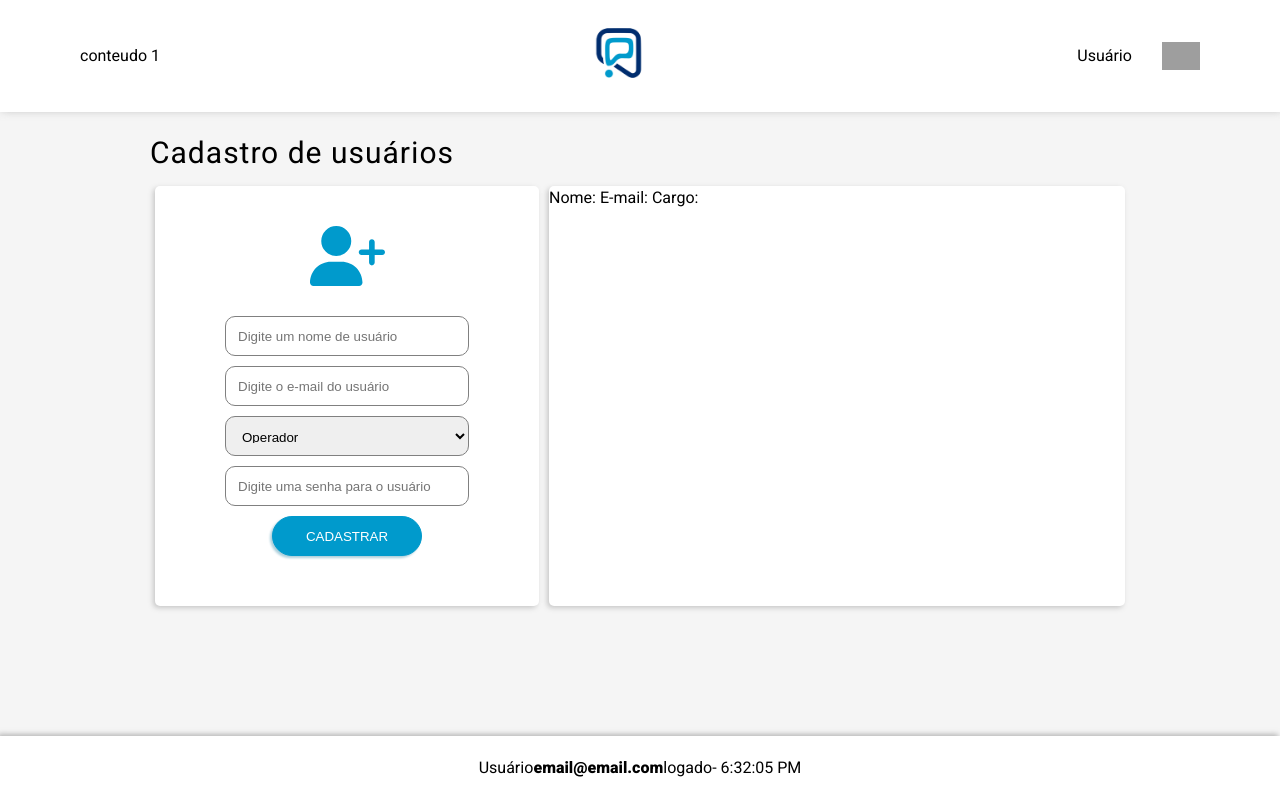
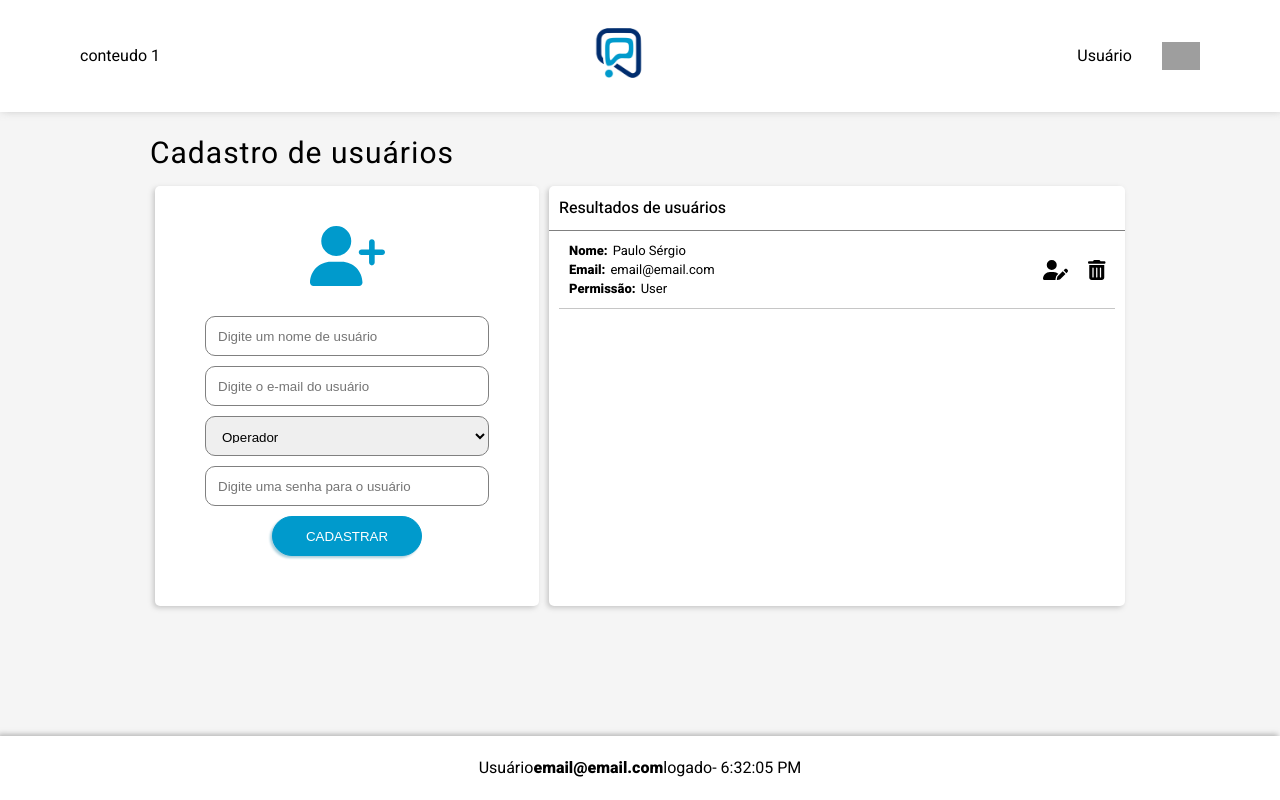
Before and after one commit to Paulo-DevTallos/desafio-tallos-frontend, a Vue app: page /contacts in a window 1280 px wide. Built offline with nearby package versions, Linux system fonts and the light colour scheme; grey boxes are pictures that could not be loaded.

Commit message:
ajustando estrutura de lista de usuario

```diff
--- a/src/assets/contacts.css
+++ b/src/assets/contacts.css
@@ -11,7 +11,7 @@
 }
 
 .container-form form {
-    padding: 40px 70px;
+    padding: 40px 50px;
     text-align: center;
 }
 
@@ -48,3 +48,56 @@
     width: 60%;
     margin: 0 5px;
 }
+
+.user-list .user-avaliable {
+    padding: 10px;
+    border-bottom: 1px solid gray;
+}
+
+.user-list .user-avaliable h4 {
+    font-weight: 500;
+}
+
+.users {
+    padding: 0 10px;
+    font-size: 13px;
+    position: relative;
+}
+
+.users li {
+    display: flex;
+    border-bottom: 1px solid #c6c6c6;
+    padding: 10px;
+}
+
+.users .title-id {
+    padding-right: 5px;
+    font-weight: bold;
+}
+
+.users .command-user {
+    height: 100%;
+    display: flex;
+    justify-content: center;
+    align-items: center;
+    position: absolute;
+    top: 0;
+    right: 10px;
+}
+
+.users .command-user svg {
+    font-size: 20px;
+    margin: 10px;
+    cursor: pointer;
+    transition: .2s ease-in;
+}
+
+.users .command-user svg:first-child:hover {
+    color: #00125b;
+    transform: scale(1.1);
+}
+
+.users .command-user svg:last-child:hover {
+    color: red;
+    transform: scale(1.1);
+}
--- a/src/pages/user-pages/Contacts.vue
+++ b/src/pages/user-pages/Contacts.vue
@@ -21,11 +21,28 @@
           </form>
         </div>
         <div class="user-list">
+          <div>
+            <header class="user-avaliable">
+              <h4>Resultados de usuários</h4>
+            </header>
+          </div>
           <ul class="users">
             <li>
-              Nome:
-              E-mail:
-              Cargo:
+              <div>
+                <div class="content-user">
+                  <span class="title-id">Nome:</span><span>Paulo Sérgio</span>
+                </div>
+                <div class="content-user">
+                  <span class="title-id">Email:</span><span>email@email.com</span>
+                </div>
+                <div class="content-user">
+                  <span class="title-id">Permissão:</span><span>User</span>
+                </div>
+              </div>
+              <div class="command-user">
+                <font-awesome-icon :icon="['fas', 'user-pen']" />
+                <font-awesome-icon :icon="['fas', 'trash-can']" />
+              </div>
             </li>
           </ul>
         </div>
```
